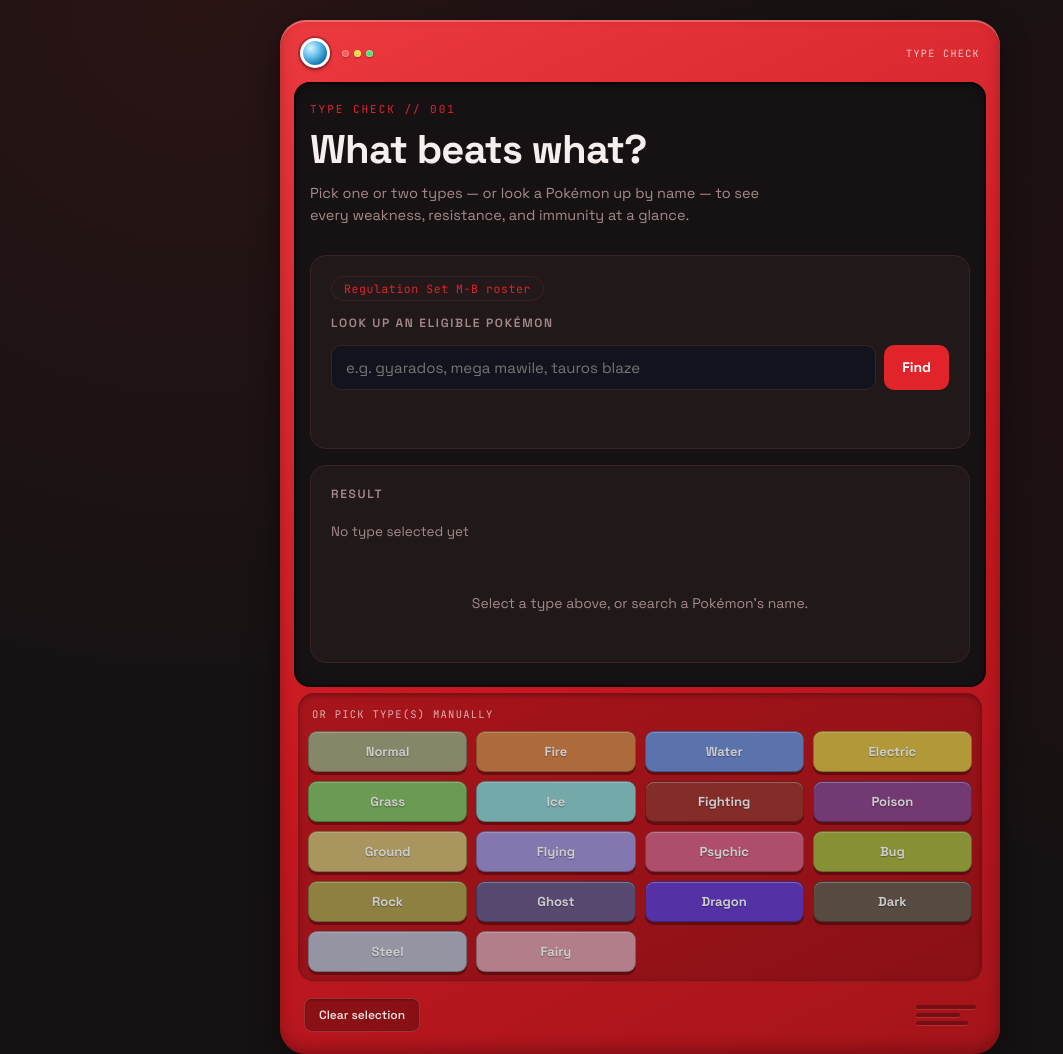
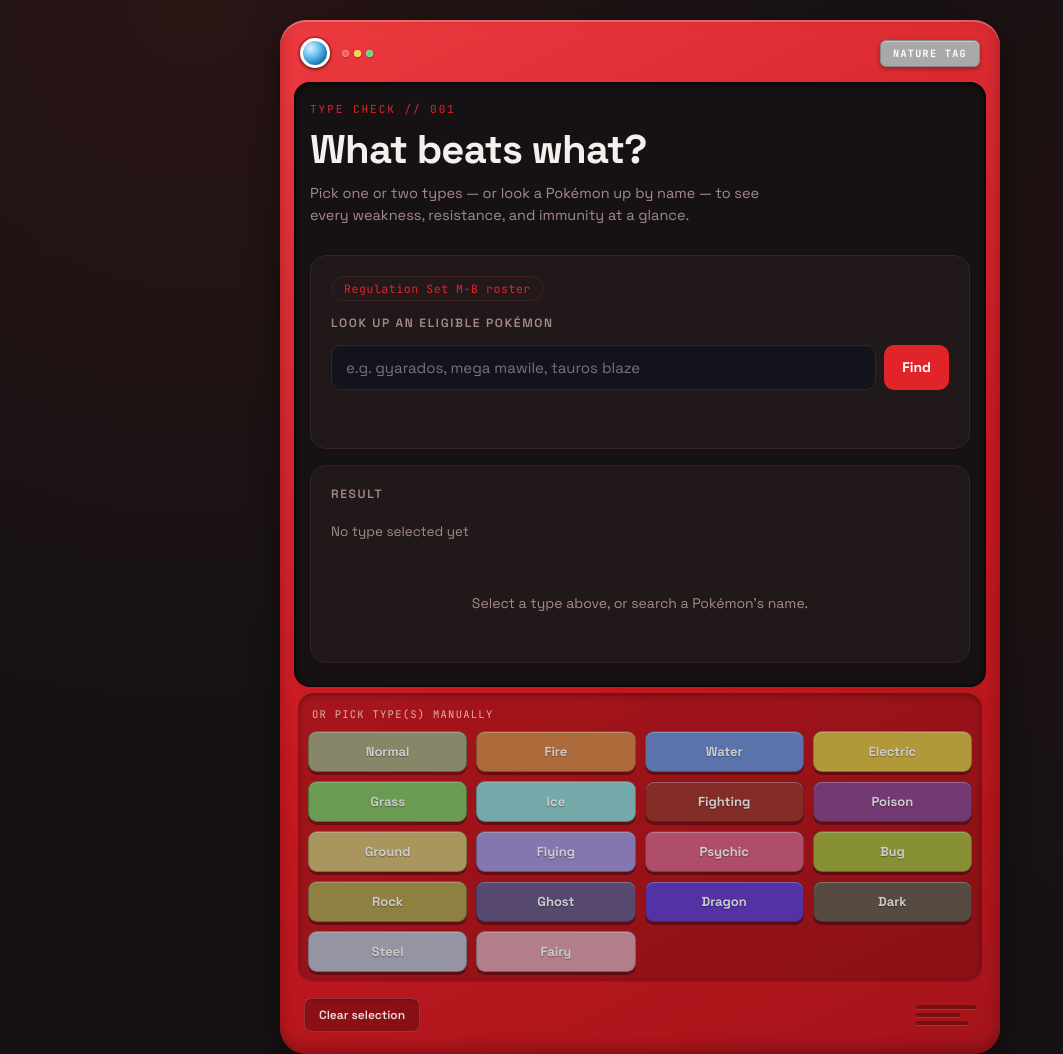
Before and after one commit to Keybladecowboy/Pokemon-type-check, a plain HTML site: page index.html in a window 1280 px wide. Shown: the whole page, without its empty margins (0-1063 px from the left). Drawn offline with Linux system fonts and the light colour scheme.

Commit message:
Update index file to link Nature Tag

```diff
--- a/index.html
+++ b/index.html
@@ -361,7 +361,7 @@
   <div class="device-top">
     <div class="lens"></div>
     <div class="status-dots"><span class="d1"></span><span class="d2"></span><span class="d3"></span></div>
-    <div class="device-label">Type Check</div>
+    <a href="./Nature_Tag.html" class="device-label" style="cursor:pointer; text-decoration:none; background:#a9a9a9; color:#ffffff; padding:6px 12px; border-radius:6px; border:1px solid #888; display:inline-block; transition:.15s; box-shadow:inset 0 1px 0 rgba(255,255,255,.4), 0 2px 4px rgba(0,0,0,.3); font-weight:600;">Nature Tag</a>
   </div>
   <div class="screen">
   <header>
```
